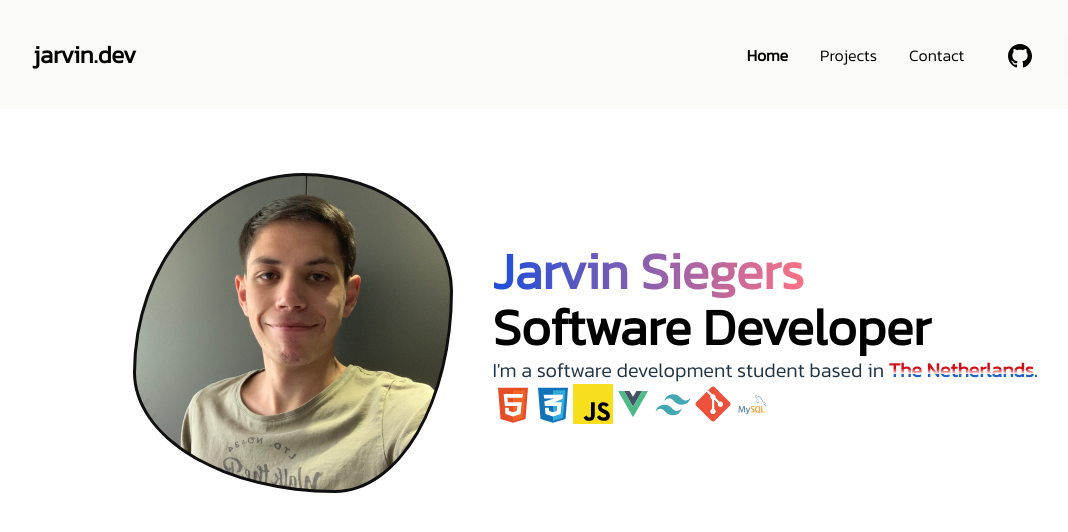
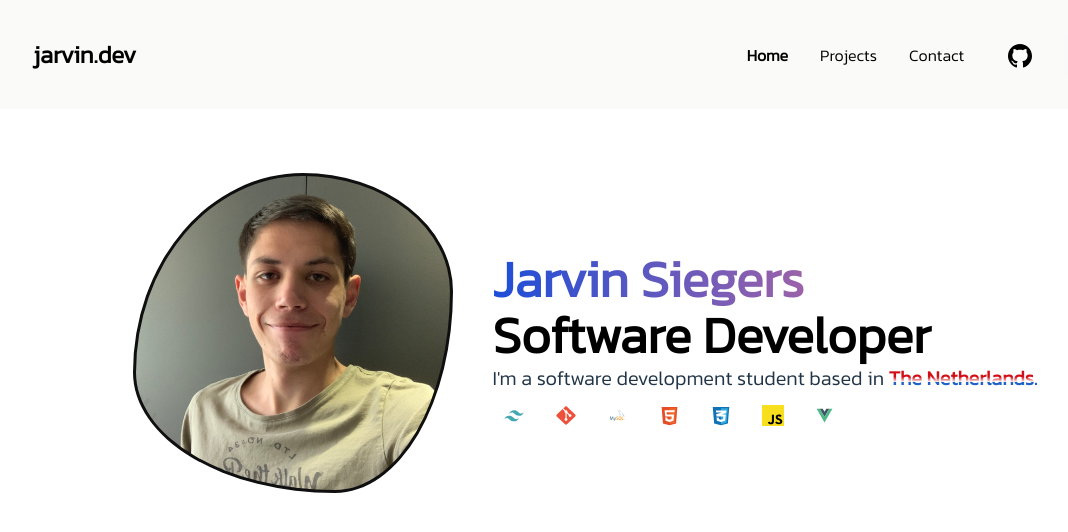
Before and after one commit to jarvin-s/portfolio, a Vue app: page / in a window 1280 px wide. Shown: the top 532 px of the page, without its empty margins (55-1123 px from the left). Built offline with nearby package versions, Linux system fonts and the light colour scheme.

Commit message:
Add autoscroll skills home

```diff
--- a/src/views/Home.vue
+++ b/src/views/Home.vue
@@ -6,26 +6,38 @@
                     <div class="hero-img"></div>
                     <div class="hero-text">
                         <h1 class="font-bold font-sans dark:text-slate-300"><span
-                                class="container text-transparent bg-clip-text bg-gradient-to-r from-blue-700 to-rose-400">Jarvin
+                                class="container text-transparent flex flex-row sm:flex-col bg-clip-text bg-gradient-to-r from-blue-700 to-rose-400">Jarvin
                                 Siegers</span></h1>
                         <h1 class="font-bold font-sans dark:text-white">Software Developer</h1>
                         <p class="text-xl font-sans dark:text-white">I'm a software development student based in
                             <span class="country-span font-bold">The Netherlands.</span>
                         </p>
-                        <ul class="flex flex-row">
-                            <li><img class="w-10" src="/languages/HTML.svg" /></li>
-                            <li><img class="w-10" src="/languages/CSS.svg" /></li>
-                            <li><img class="w-10" src="/languages/JavaScript.svg" /></li>
-                            <li><img class="w-10" src="/languages/Vue.svg" /></li>
-                            <li><img class="w-10" src="/languages/tailwind.svg" /></li>
-                            <li><img class="w-10" src="/languages/git.svg" /></li>
-                            <li><img class="w-10" src="/languages/mysql.svg" /></li>
-                        </ul>
+                        <div class="flex flex-row overflow-hidden items-center mt-6">
+                            <div class="scroll-parent">
+                                <div class="scroll-element primary">
+                                    <img class="w-10" src="/languages/HTML.svg" />
+                                    <img class="w-10" src="/languages/CSS.svg" />
+                                    <img class="w-10" src="/languages/JavaScript.svg" />
+                                    <img class="w-10" src="/languages/Vue.svg" />
+                                    <img class="w-10" src="/languages/tailwind.svg" />
+                                    <img class="w-10" src="/languages/git.svg" />
+                                    <img class="w-10" src="/languages/mysql.svg" />
+                                </div>
+                                <div class="scroll-element secondary">
+                                    <img class="w-10" src="/languages/HTML.svg" />
+                                    <img class="w-10" src="/languages/CSS.svg" />
+                                    <img class="w-10" src="/languages/JavaScript.svg" />
+                                    <img class="w-10" src="/languages/Vue.svg" />
+                                    <img class="w-10" src="/languages/tailwind.svg" />
+                                    <img class="w-10" src="/languages/git.svg" />
+                                    <img class="w-10" src="/languages/mysql.svg" />
+                                </div>
+                            </div>
+                        </div>
                     </div>
                 </div>
             </div>
         </div>
-
     </section>
 </template>
 
@@ -74,4 +86,70 @@
     -webkit-text-fill-color: transparent;
 }
 
+/* Infinite scroll animation */
+.scroll-container {
+    display: flex;
+    flex-direction: row;
+    align-items: center;
+    overflow: hidden;
+    margin-top: 2rem;
+}
+
+.scroll-parent {
+    position: absolute;
+    width: 28.3vw;
+    height: 20rem;
+    padding: 2rem 0;
+    overflow-x: hidden;
+}
+
+.scroll-element {
+    width: inherit;
+    height: inherit;
+    position: absolute;
+    right: 0%;
+    top: 0%;
+    animation: primary 12s linear infinite;
+    display: flex;
+    align-items: center;
+    justify-content: space-around;
+}
+
+.scroll-element img {
+    width: 6%;
+}
+
+@media screen and (max-width: 768px) {
+    .scroll-element img {
+        width: 20%;
+    }
+}
+
+.primary {
+    animation: primary 12s linear infinite;
+}
+
+.secondary {
+    animation: secondary 12s linear infinite;
+}
+
+@keyframes primary {
+    from {
+        right: 0%;
+    }
+
+    to {
+        right: -100%;
+    }
+}
+
+@keyframes secondary {
+    from {
+        right: 100%;
+    }
+
+    to {
+        right: 0%;
+    }
+}
 </style>
```
